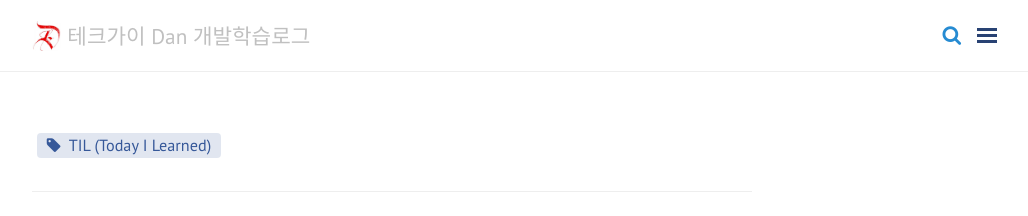
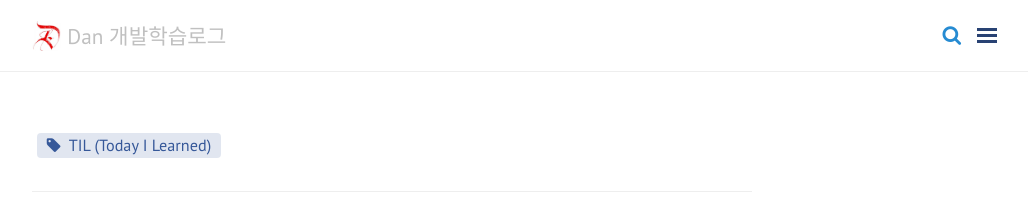
Before and after one commit to aleatorik/aleatorik.github.io, a Jekyll site: the page built from index.html, in a window 1280 px wide. Shown: the top 216 px of the page, without its empty margins (248-1276 px from the left). Built offline with Jekyll 4.4.1, drawn with Linux system fonts in a browser that asks for light colours; nearby versions of some CDN libraries; comment, search, counter and statistics services are not loaded.

Commit message:
update: Modify tagline

```diff
--- a/_config.yml
+++ b/_config.yml
@@ -1,6 +1,6 @@
 # Site Info
 title: Dev Song's Tech Blog
-tagline: "테크가이 Dan 개발학습로그"
+tagline: "Dan 개발학습로그"
 description: ""
 baseurl: ""
 url: https://aleatorik.github.io
```
